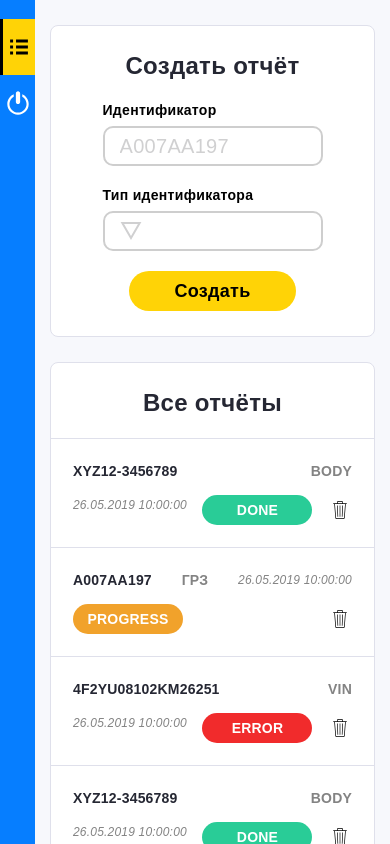
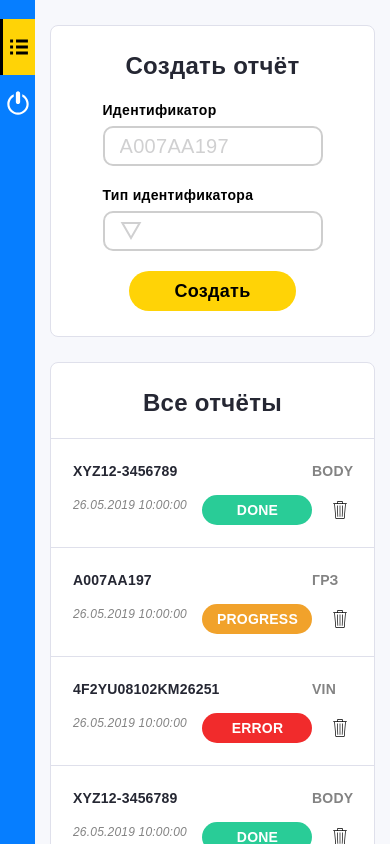
Before and after one commit to h3lpkey/avtocod, a Vue app: page /avtocod/login in a window 390 px wide. Both pictures are taken after a click on the button "Войти". Shown: the top 844 px of the page. Built offline with nearby package versions, Linux system fonts and the light colour scheme.

Commit message:
fix table css

```diff
--- a/src/components/tableRecord/_tableRecord.scss
+++ b/src/components/tableRecord/_tableRecord.scss
@@ -73,7 +73,15 @@
             &:hover {
                 background-color: #F7F8FF;
             }
+            .identifier {
+                @media (max-width: 850px) {
+                    width: 150px;
+                }
+            }
             .type {
+                @media (max-width: 850px) {
+                    width: 40px;
+                }
                 @media (max-width: 550px) {
                     color: #838383;
                 }
--- a/src/components/tableRecord/tableRecord.vue
+++ b/src/components/tableRecord/tableRecord.vue
@@ -1,11 +1,12 @@
 <template>
   <div class="card card-report-table">
-<!-- todo: не понял почему >= работает, а <= нет-->
+    <!-- todo: не понял почему >= работает, а <= нет-->
     <div v-if="reports >= 0">
       <h1 class="card-title">У вас нет отчётов</h1>
       <p>Создай отчёт, или тыкни кнопку ниже</p>
       <button class="btn btn__yellow"
-              v-on:click="setDefaultReports">Вставить тестовые данные</button>
+              v-on:click="setDefaultReports">Вставить тестовые данные
+      </button>
     </div>
     <div v-else>
       <h1 class="card-title">Все отчёты</h1>
@@ -20,7 +21,7 @@
         <tr class="report-table-row"
             v-for="report in reports"
             v-bind:key="report.id">
-          <td>{{report.identifier}}</td>
+          <td class="identifier">{{report.identifier}}</td>
           <td class="type">{{reportType(report.type)}}</td>
           <td class="date">{{report.date}}</td>
           <td>
```
Also changed, not shown: 1 other file (tests, documents, lock files or other folders).
